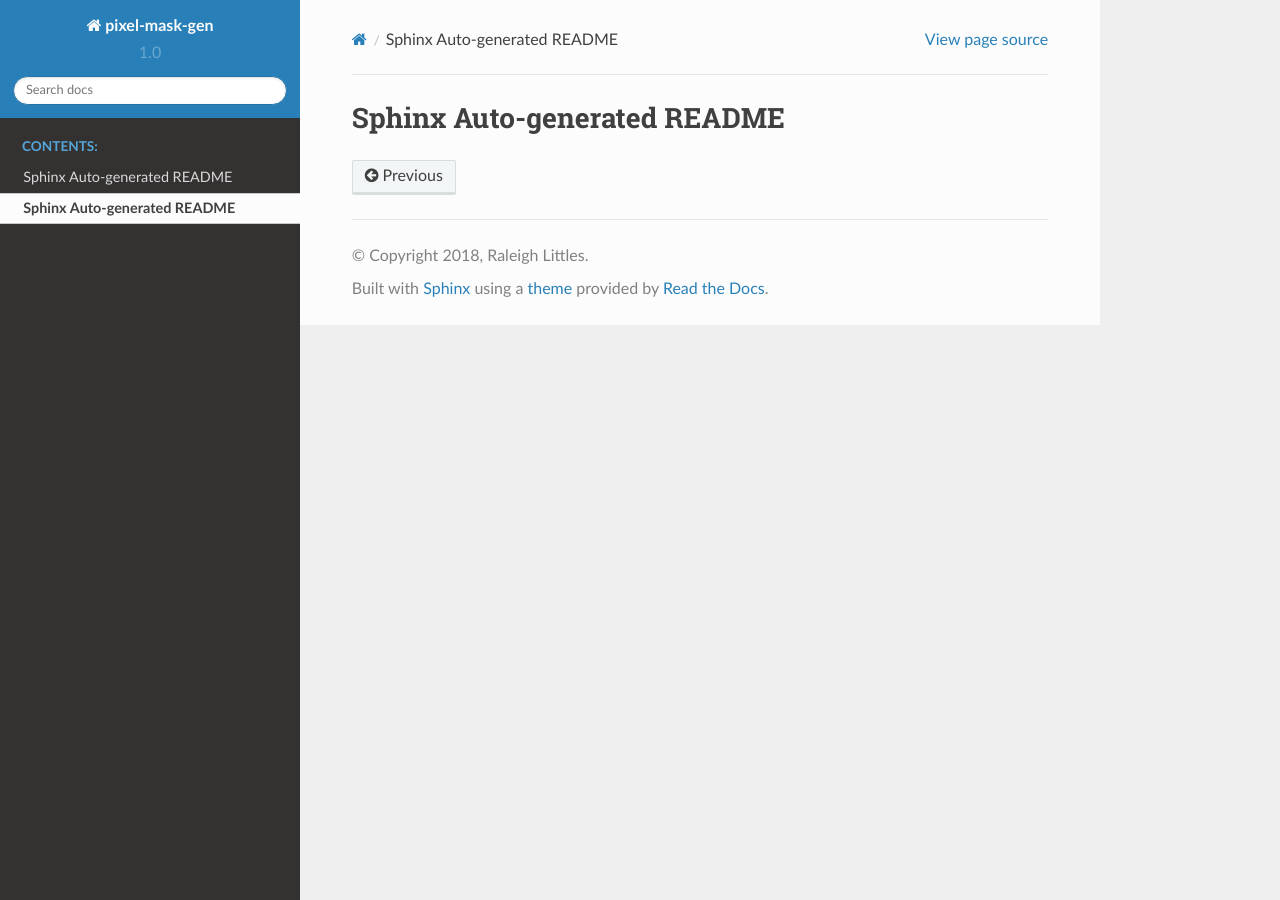
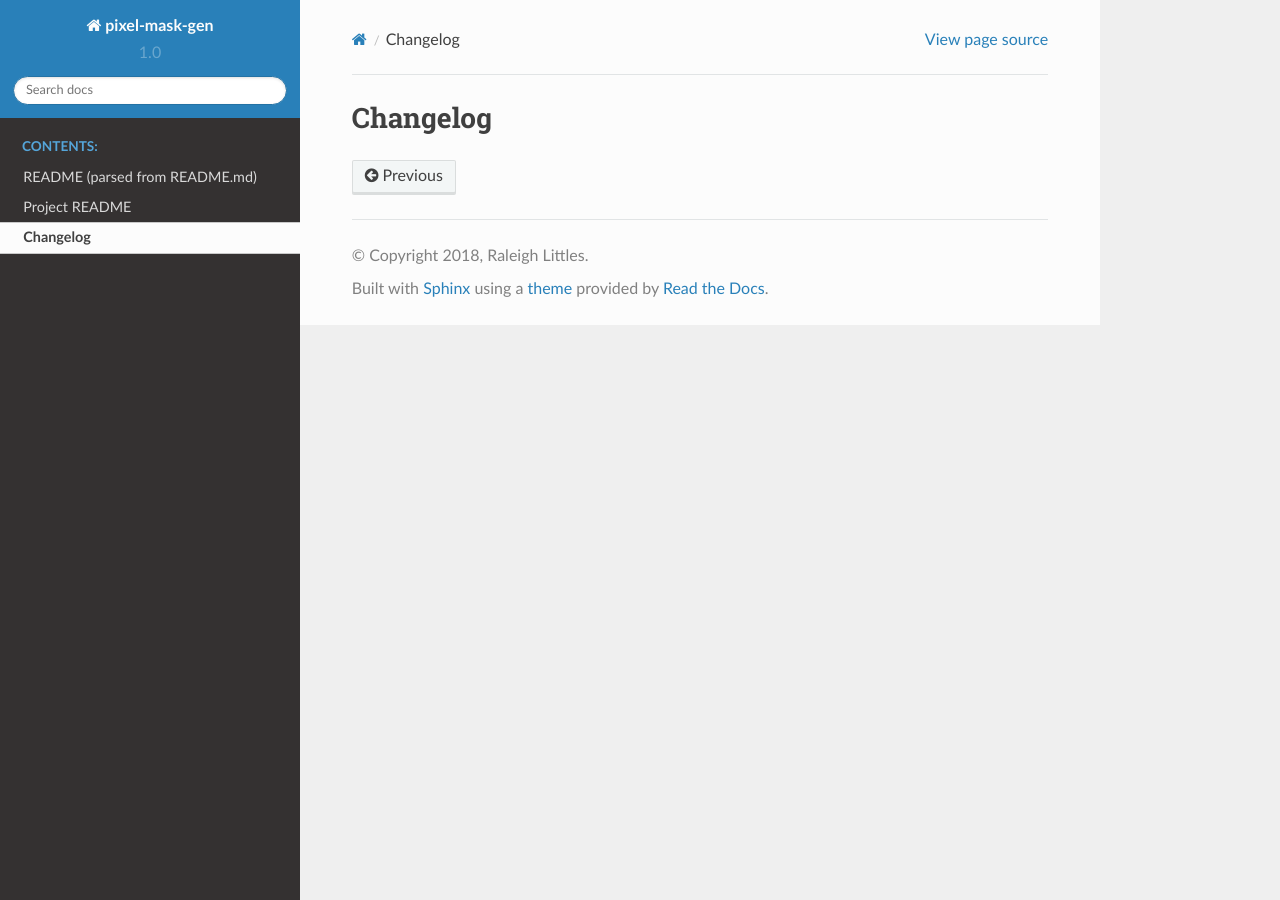
Before and after one commit to LCOGT/pixel-mask-gen, a Sphinx documentation site: the page built from documentation/changelog.rst, in a window 1280 px wide. Built offline with Sphinx 7.4.7 and the Read the Docs theme 2.0.0, drawn with Linux system fonts in a browser that asks for light colours.

Commit message:
more random updates to readme; some sphinx documentation setting changes; cleaning up test script

```diff
--- a/documentation/changelog.rst
+++ b/documentation/changelog.rst
@@ -1,3 +1,3 @@
 .. include:: ../CHANGELOG.md
-Sphinx Auto-generated README
+Changelog
 ****************************
--- a/documentation/conf.py
+++ b/documentation/conf.py
@@ -19,9 +19,9 @@
 #
 import os
 import sys
-sys.path.insert(0, os.path.abspath('.'))
+sys.path.insert(0, os.path.abspath('..'))
 sys.path.append(os.path.join(os.path.dirname(__name__), '..'))
-
+sys.path.append(os.path.abspath('../..'))
 
 # -- General configuration ------------------------------------------------
 
@@ -36,6 +36,7 @@
     'sphinx.ext.doctest',
     'sphinx.ext.coverage',
     'sphinx.ext.mathjax',
+    'm2r',
     'sphinx.ext.viewcode']
 
 # Add any paths that contain templates here, relative to this directory.
@@ -44,8 +45,8 @@
 # The suffix(es) of source filenames.
 # You can specify multiple suffix as a list of string:
 #
-# source_suffix = ['.rst', '.md']
-source_suffix = '.rst'
+source_suffix = ['.rst', '.md']
+#source_suffix = '.rst'
 
 # The master toctree document.
 master_doc = 'index'
--- a/documentation/readme.rst
+++ b/documentation/readme.rst
@@ -1,3 +1,3 @@
-.. include:: ../README.md
-Sphinx Auto-generated README
-****************************
+README (parsed from README.md)
+==============================
+.. mdinclude:: ../README.md
```
Also changed, not shown: README.md (+14 -6 lines), documentation/index.rst (+7 -0 lines), script.py (+7 -0 lines), 1 other file.
